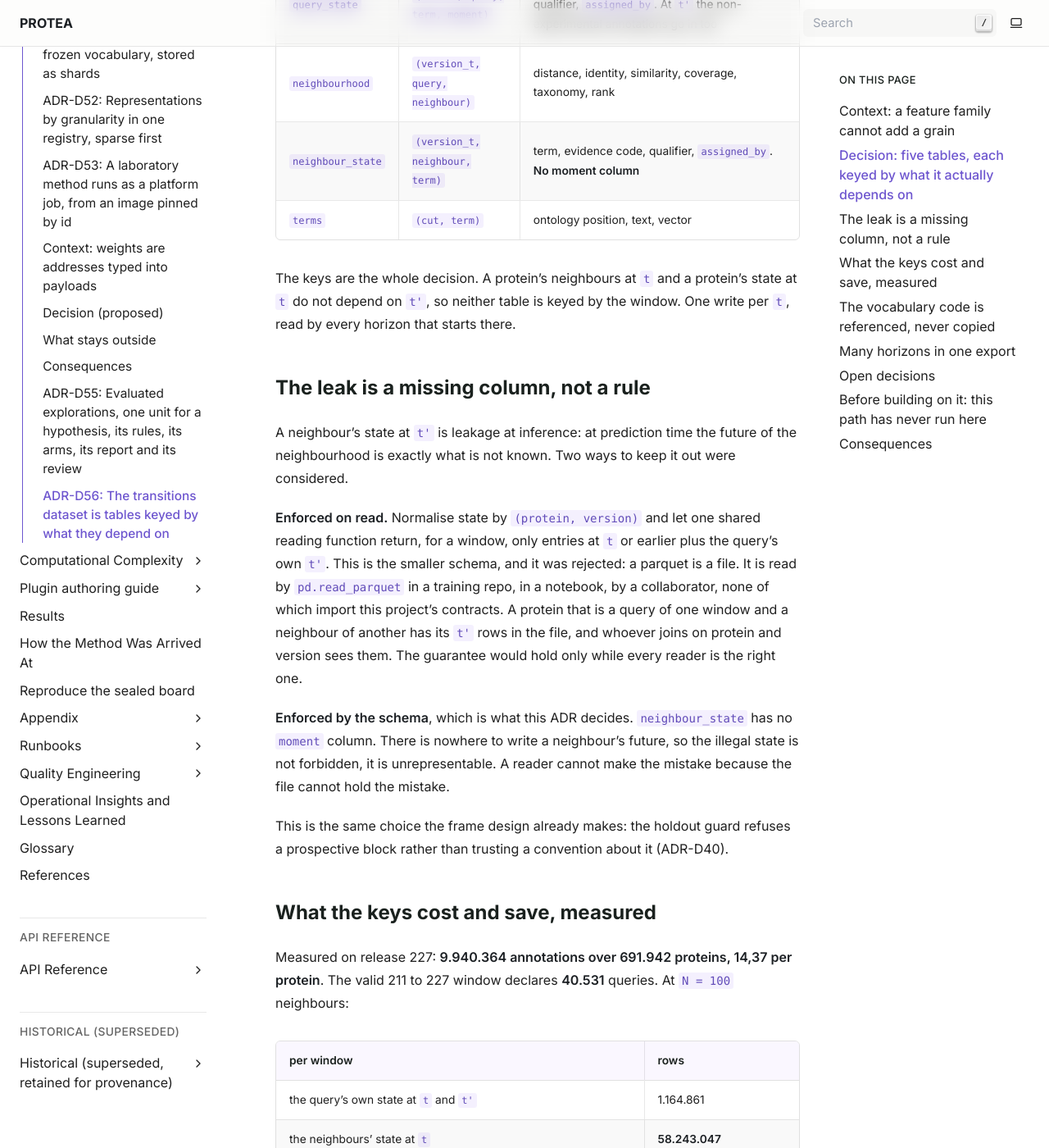
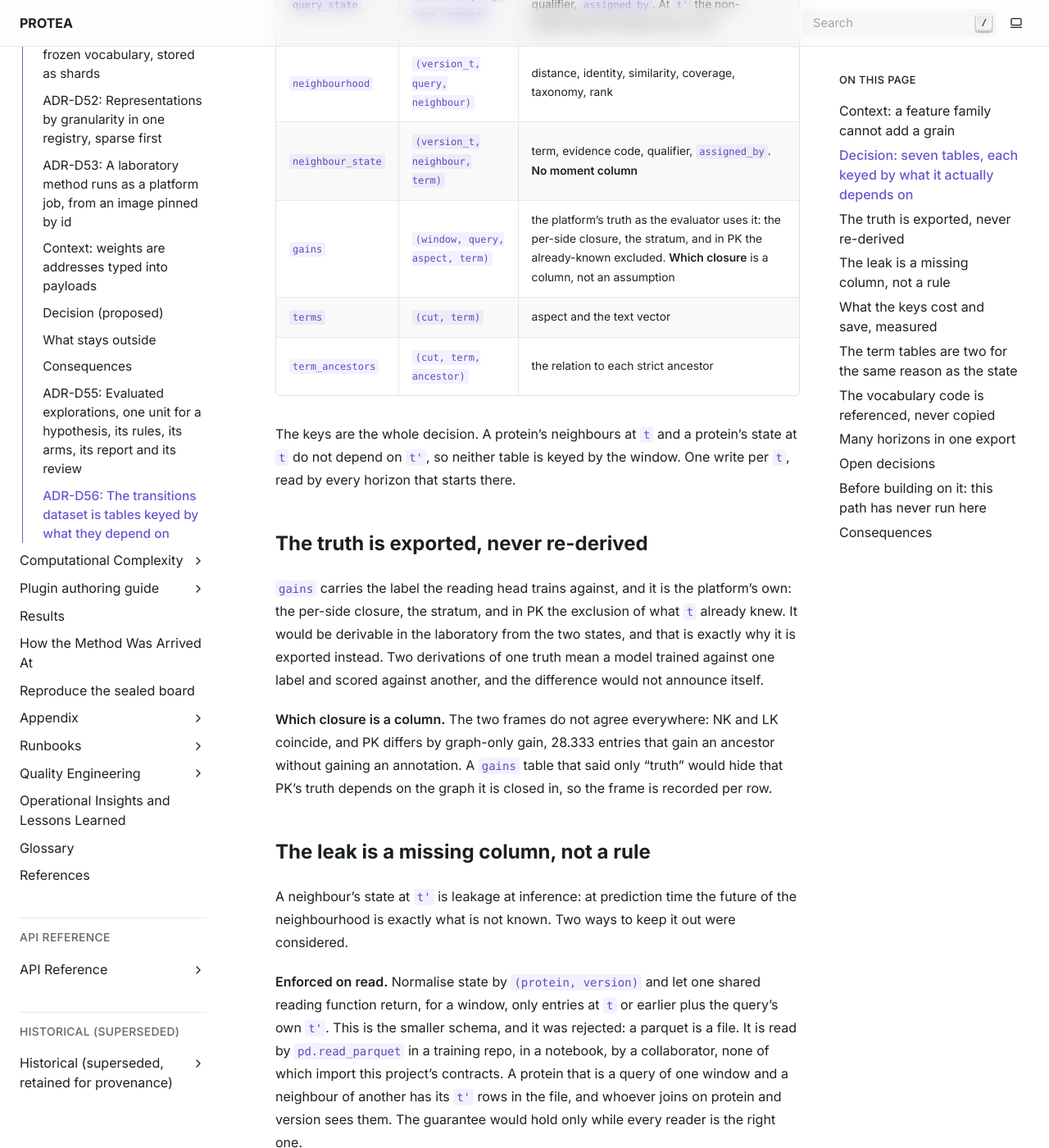
Before and after one commit to frapercan/PROTEA, a Sphinx documentation site: the page built from docs/source/adr/D56-transitions-dataset-is-tables-keyed-by-what-they-depend-on.rst, in a window 1280 px wide and 1400 px high, scrolled down 1676 px. Shown: the whole window at 82% size. Built offline with Sphinx 7.4.7, drawn with Linux system fonts in a browser that asks for light colours; some of the changed text lies outside the part shown.

Commit message:
Docs: ADR-D56 carries the gains table and splits the term tables
Two corrections from the node session, which reviewed the design against what
the minimal model reads.

GAINS IS A TABLE AND NOT A DERIVATION. The reading head trains against the
label, and the label is the platform's: the per-side closure, the stratum, and
in PK the exclusion of what t already knew. It is derivable in the laboratory
from the two states, which is exactly why it is exported instead: two
derivations of one truth mean a model trained against one label and scored
against another, and the difference would not announce itself. And which
closure is a column, because the two frames do not agree everywhere: NK and LK
coincide while PK differs by 28,333 graph-only gains.

THE TERM TABLES ARE TWO, for the same reason the state is. A term's aspect and
text vector are properties of the term; its relation to an ancestor is a
property of a pair. Two grains, two tables, and term_ancestors holds the strict
ancestors only, so no consumer has to decide whether to filter the reflexive
pair.

assigned_by travels in both state tables although the model does not read it
yet, because a column nobody asked for is cheaper to carry than an export to
re-run.

Three short title underlines were found and fixed on the way, which sphinx -W
would have failed on.

```diff
--- a/docs/source/adr/D56-transitions-dataset-is-tables-keyed-by-what-they-depend-on.rst
+++ b/docs/source/adr/D56-transitions-dataset-is-tables-keyed-by-what-they-depend-on.rst
@@ -36,10 +36,10 @@ already exists, so it cannot add a grain.** A query's own state is N rows per
 query, a neighbour's state is N by M, and a vocabulary key is one per sequence.
 None of the three is a column on a pair.
 
-Decision: five tables, each keyed by what it actually depends on
-~~~~~~~~~~~~~~~~~~~~~~~~~~~~~~~~~~~~~~~~~~~~~~~~~~~~~~~~~~~~~~~~
+Decision: seven tables, each keyed by what it actually depends on
+~~~~~~~~~~~~~~~~~~~~~~~~~~~~~~~~~~~~~~~~~~~~~~~~~~~~~~~~~~~~~~~~~
 
-One ``Dataset`` row, one manifest, five parquets. The existing pair table stays
+One ``Dataset`` row, one manifest, seven parquets. The existing pair table stays
 as it is and is not extended: it is good for what it is, and the model does not
 read it at that grain.
 
@@ -63,13 +63,37 @@ read it at that grain.
    * - ``neighbour_state``
      - ``(version_t, neighbour, term)``
      - term, evidence code, qualifier, ``assigned_by``. **No moment column**
+   * - ``gains``
+     - ``(window, query, aspect, term)``
+     - the platform's truth as the evaluator uses it: the per-side closure,
+       the stratum, and in PK the already-known excluded. **Which closure**
+       is a column, not an assumption
    * - ``terms``
      - ``(cut, term)``
-     - ontology position, text, vector
+     - aspect and the text vector
+   * - ``term_ancestors``
+     - ``(cut, term, ancestor)``
+     - the relation to each strict ancestor
 
 The keys are the whole decision. A protein's neighbours at ``t`` and a
 protein's state at ``t`` do not depend on ``t'``, so neither table is keyed by
 the window. One write per ``t``, read by every horizon that starts there.
+
+The truth is exported, never re-derived
+~~~~~~~~~~~~~~~~~~~~~~~~~~~~~~~~~~~~~~~
+
+``gains`` carries the label the reading head trains against, and it is the
+platform's own: the per-side closure, the stratum, and in PK the exclusion of
+what ``t`` already knew. It would be derivable in the laboratory from the two
+states, and that is exactly why it is exported instead. Two derivations of one
+truth mean a model trained against one label and scored against another, and
+the difference would not announce itself.
+
+**Which closure is a column.** The two frames do not agree everywhere: NK and
+LK coincide, and PK differs by graph-only gain, 28.333 entries that gain an
+ancestor without gaining an annotation. A ``gains`` table that said only
+"truth" would hide that PK's truth depends on the graph it is closed in, so the
+frame is recorded per row.
 
 The leak is a missing column, not a rule
 ~~~~~~~~~~~~~~~~~~~~~~~~~~~~~~~~~~~~~~~~
@@ -148,6 +172,15 @@ So the normalisation that matters is by version, which the rejected option also
 offered. What this decision adds is that the saving does not cost the
 guarantee: splitting state by ROLE gets both.
 
+The term tables are two for the same reason as the state
+~~~~~~~~~~~~~~~~~~~~~~~~~~~~~~~~~~~~~~~~~~~~~~~~~~~~~~~~
+
+A term's aspect and its text vector are properties of the term. Its relation to
+an ancestor is a property of a PAIR. Those are two grains, so they are two
+tables, and ``term_ancestors`` holds the strict ancestors only: a term is not
+its own ancestor, and a table that admitted the reflexive pair would make every
+consumer decide whether to filter it.
+
 The vocabulary code is referenced, never copied
 ~~~~~~~~~~~~~~~~~~~~~~~~~~~~~~~~~~~~~~~~~~~~~~~
 
@@ -185,7 +218,10 @@ Open decisions
   ``neighbourhood`` is keyed by ``(version_t, query, neighbour)`` with the
   source of the ranking as a column, so a second list is more rows and not a
   new shape.
-- **``assigned_by`` in the pair table.** ``annotation_meta`` has three columns
+- **``assigned_by``.** It travels in ``query_state`` and
+  ``neighbour_state`` although the minimal model does not read it yet,
+  because a column nobody asked for is cheaper to carry than an export to
+  re-run. In the PAIR table it stays missing, where it is a family change. ``annotation_meta`` has three columns
   and this is a fourth. It is a family change, unlike everything else here.
 
 Before building on it: this path has never run here
```
